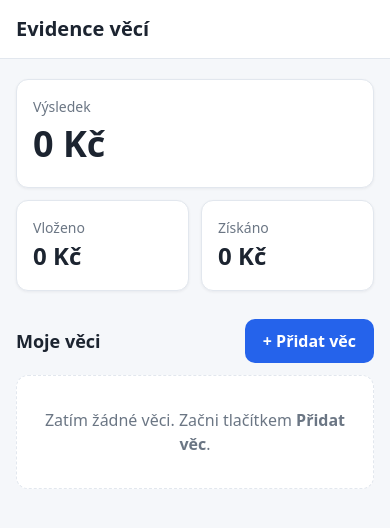
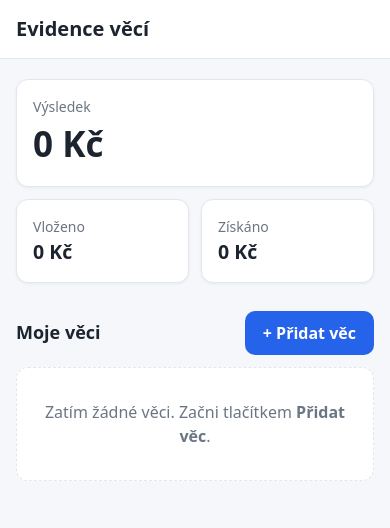
Before and after one commit to jaroslavmuras-ui/evidence, a plain HTML site: page index.html in a window 390 px wide. Drawn offline with Linux system fonts and the light colour scheme.

Commit message:
Krok 7: doladění pro mobil a závěrečná kontrola
Co-Authored-By: Claude Opus 5.5 <noreply@anthropic.com>

```diff
--- a/app.js
+++ b/app.js
@@ -3,8 +3,9 @@
 const kcFormat = new Intl.NumberFormat('cs-CZ', { maximumFractionDigits: 0 });
 
 // 12500 -> "12 500 Kč", -3500 -> "−3 500 Kč"
+// Mezi číslem a "Kč" je obyčejná mezera, aby se velké číslo dalo zalomit jen před "Kč".
 function formatKc(amount, { signed = false } = {}) {
-  const abs = kcFormat.format(Math.abs(amount)) + ' Kč';
+  const abs = kcFormat.format(Math.abs(amount)) + ' Kč';
   if (amount < 0) return '−' + abs;
   if (signed && amount > 0) return '+' + abs;
   return abs;
--- a/index.html
+++ b/index.html
@@ -3,6 +3,7 @@
 <head>
   <meta charset="utf-8">
   <meta name="viewport" content="width=device-width, initial-scale=1">
+  <meta name="theme-color" content="#ffffff">
   <title>Evidence věcí</title>
   <link rel="stylesheet" href="style.css">
 </head>
--- a/style.css
+++ b/style.css
@@ -60,6 +60,7 @@ body {
   border-radius: var(--radius);
   box-shadow: var(--shadow);
   padding: 16px;
+  min-width: 0;
 }
 
 .summary-result {
@@ -71,15 +72,22 @@ body {
   font-size: 0.875rem;
 }
 
+/* Velikost čísel se přizpůsobí šířce displeje; při extrémních částkách se číslo zalomí. */
 .summary-value {
-  font-size: 1.5rem;
+  font-size: clamp(1.1rem, 5vw, 1.5rem);
   font-weight: 600;
   font-variant-numeric: tabular-nums;
-  white-space: nowrap;
+  overflow-wrap: break-word;
 }
 
 .summary-result .summary-value {
-  font-size: 2.25rem;
+  font-size: clamp(1.75rem, 9vw, 2.25rem);
+}
+
+@media (min-width: 600px) {
+  .summary-result .summary-value {
+    font-size: 1.875rem;
+  }
 }
 
 .positive { color: var(--positive); }
```
